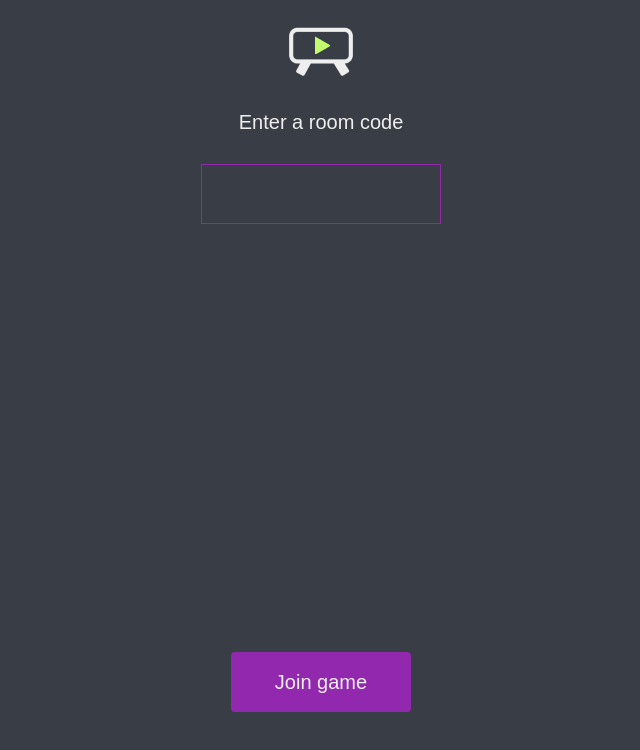
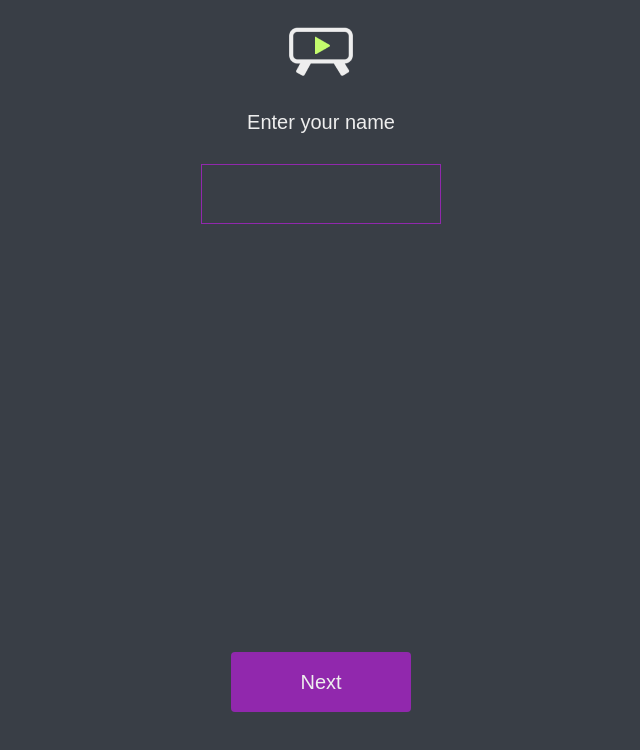
Before and after one commit to jonlemarquand/weshouldwatch, a React (Create React App) app in the folder client/: page /join in a window 1280 px wide. Shown: the top 750 px of the page, without its empty margins (319-959 px from the left). Built offline with nearby package versions, Linux system fonts and the light colour scheme; a web font is replaced by a local one.

Commit message:
Add name to join process

```diff
--- a/client/src/containers/JoinGame/JoinGame.tsx
+++ b/client/src/containers/JoinGame/JoinGame.tsx
@@ -5,15 +5,19 @@ import JoinRoomCode from './JoinRoomCode';
 import './JoinGame.scss';
 import Layout from '../../components/Layout/Layout';
 import JoinReady from './JoinReady';
+import JoinRoomName from './JoinName';
 
 const JoinGame = () => {
   const [joinGameStage, setJoinGameStage] = useState(1);
   return (
     <Layout useLogo>
       {joinGameStage === 1 && (
-        <JoinRoomCode setJoinStage={setJoinGameStage} joinStage={2} />
+        <JoinRoomName setJoinStage={setJoinGameStage} joinStage={2} />
       )}
-      {joinGameStage === 2 && <JoinReady />}
+      {joinGameStage === 2 && (
+        <JoinRoomCode setJoinStage={setJoinGameStage} joinStage={3} />
+      )}
+      {joinGameStage === 3 && <JoinReady />}
     </Layout>
   );
 };
--- /dev/null
+++ b/client/src/containers/JoinGame/JoinName.tsx
@@ -0,0 +1,55 @@
+import React, { useState, ChangeEvent } from 'react';
+import Button from '../../components/Button/Button';
+
+import './JoinGame.scss';
+
+interface JoinRoomNameProps {
+  setJoinStage: Function;
+  joinStage: number;
+}
+
+const JoinRoomName = ({ setJoinStage, joinStage }: JoinRoomNameProps) => {
+  const [roomName, setRoomName] = useState('');
+  const [showErrorMessage, setShowErrorMessage] = useState(false);
+
+  const testAction = () => {
+    setShowErrorMessage(false);
+    if (!roomName) {
+      setShowErrorMessage(true);
+    } else {
+      setJoinStage(joinStage);
+    }
+  };
+
+  const updateRoomName = (e: ChangeEvent<HTMLInputElement>) => {
+    setRoomName(e.target.value);
+  };
+
+  return (
+    <div className="join-game">
+      <div className="join-game__content">
+        <p className="title-text">Enter your name</p>
+        <div className="join-game__input-container">
+          <input
+            type="text"
+            className="join-game__input"
+            value={roomName}
+            onChange={updateRoomName}
+          />
+        </div>
+        {showErrorMessage && (
+          <div className="join-game__error">Please enter your name</div>
+        )}
+      </div>
+      <Button
+        buttonAction={testAction}
+        buttonText="Next"
+        buttonValue="join"
+        useLink={false}
+        extraClass="join-game__button"
+      />
+    </div>
+  );
+};
+
+export default JoinRoomName;
```
